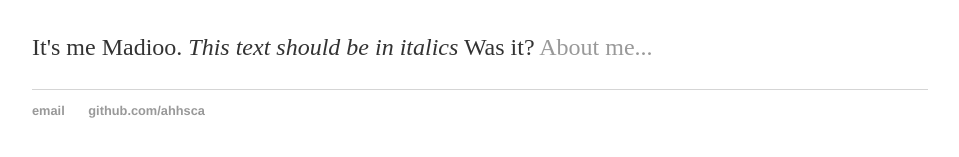
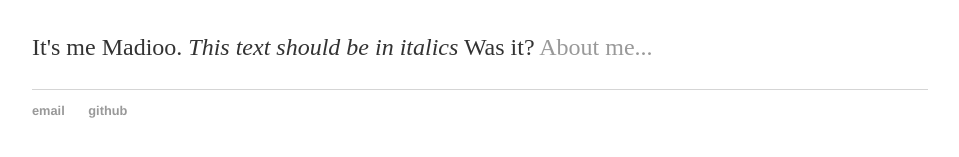
Before and after one commit to Ahhsca/webby, a Jekyll site: the page built from index.html, in a window 1280 px wide. Shown: the part 166-323 px from the top of the page, without its empty margins (160-1119 px from the left). Built offline with Jekyll 4.4.1, drawn with Linux system fonts in a browser that asks for light colours.

Commit message:
Update default.html

```diff
--- a/_layouts/default.html
+++ b/_layouts/default.html
@@ -22,7 +22,7 @@
 			<footer>
 	    		<ul>
 	        		<li><a href="mailto:cheung.oscar@gmail.com">email</a></li>
-	        		<li><a href="https://github.com/ahhsca">github.com/ahhsca</a></li>
+	        		<li><a href="https://github.com/ahhsca">github</a></li>
 				</ul>
 			</footer>
 		</body>
```
